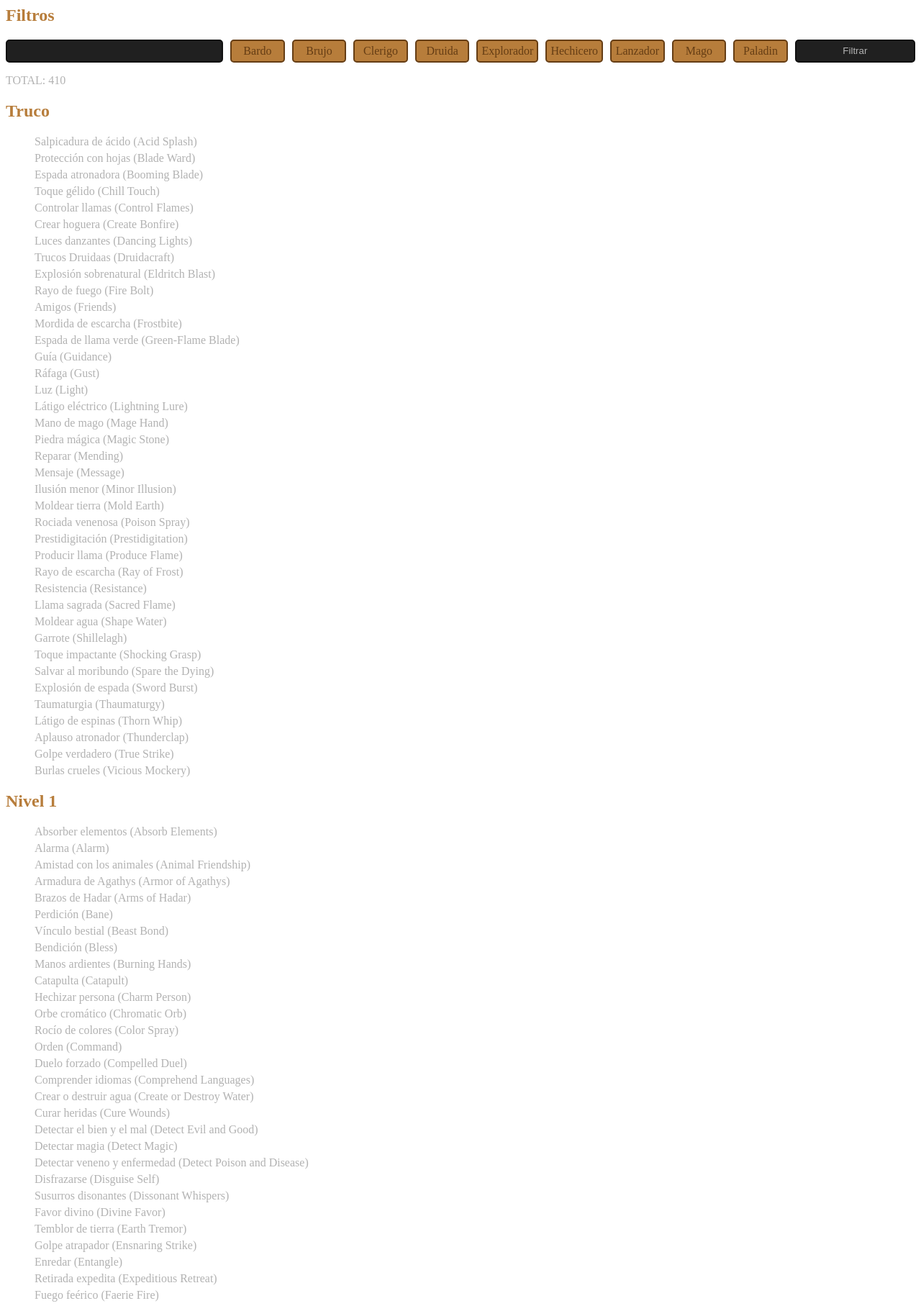
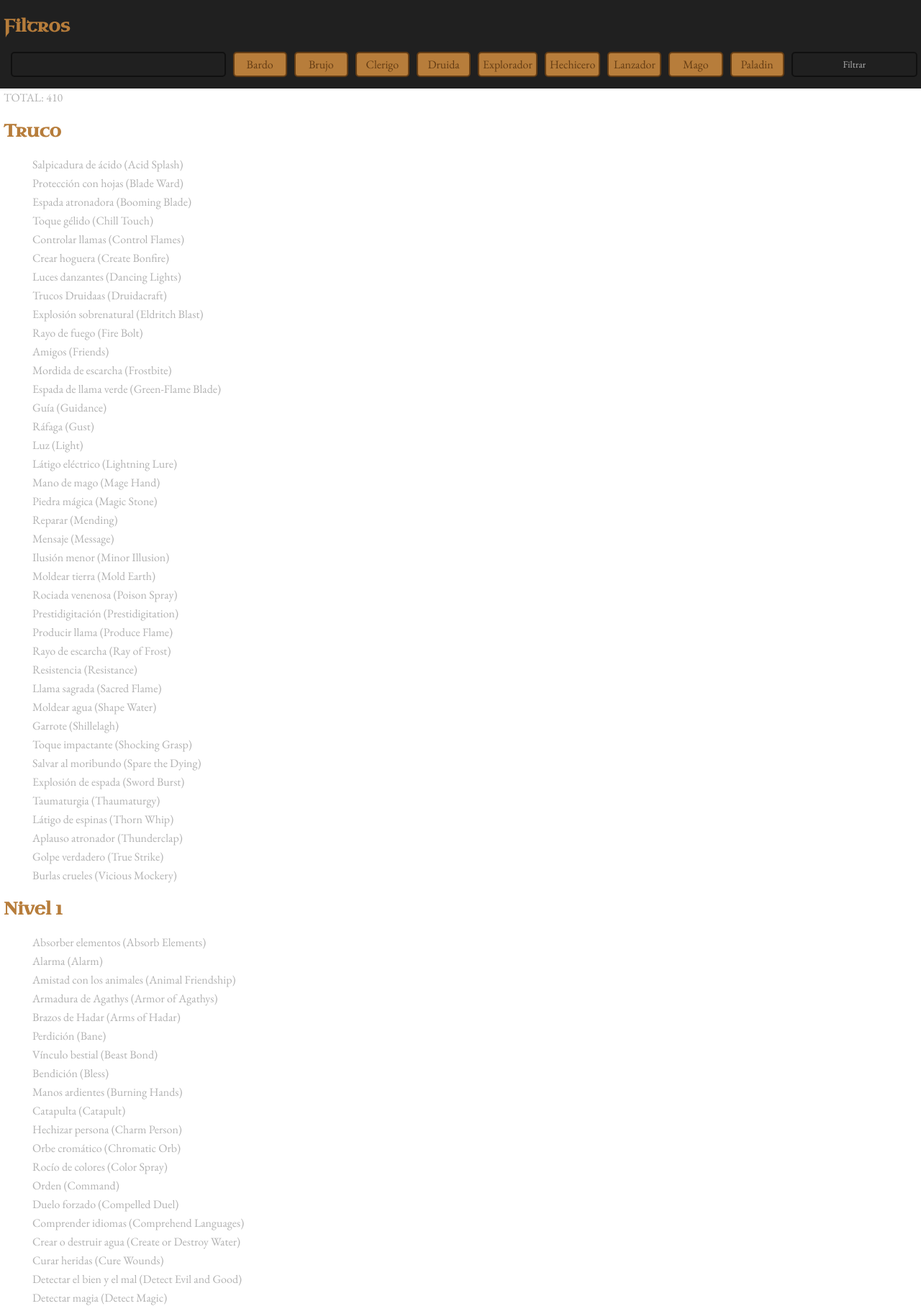
Before and after one commit to Pablohr11/DeepRol, a PHP site: page /sections/allSpells.php in a window 1280 px wide. Shown: the top 1815 px of the page at 72% size. Run offline with PHP 8.4, Linux system fonts and the light colour scheme; data comes from the database, SQL or seed files in the repository; data that the repository does not hold is empty.

Commit message:
mas mas mas

```diff
--- a/sections/allSpells.php
+++ b/sections/allSpells.php
@@ -48,8 +48,10 @@ if (isset($_GET["id_char"])) {
 ?>
 
 <link rel="stylesheet" href="../styles/allSpells.css">
+<link rel="stylesheet" href="../styles/index.css">
 
 <div id="allSpellsContainer">
+    <div class="stickyDiv">
         <h2>Filtros</h2>
         <form id="filtros" method="get">
             <?php if (isset($charId)) { ?>
@@ -86,7 +88,8 @@ if (isset($_GET["id_char"])) {
             </div>
             <input type="submit" value="Filtrar" name="submit">
         </form>
-    <span class="spell">TOTAL: <?= count($spells) ?></span>
+    </div>
+    <span class="spell first" id="firstSpell">TOTAL: <?= count($spells) ?></span>
     <dl>
         <dt>
             <?php if (isset($currentLevel)) { ?>
@@ -96,14 +99,16 @@ if (isset($_GET["id_char"])) {
         <?php foreach ($spells as $key => $spell) {
             if ($spell["level"] == $currentLevel) { ?>
             <dd>
+                <?php if (isset($charId)) { ?>
                     <a href="spell.php?id_spell=<?=$spell["id_spell"]?>&charId=<?=$charId?>&prevPath=<?=$prevPathParameters?>" class="spell"><?=$spell["name"]?></a>
-                <?php if (isset($charId)) { ?>
                     <?php if (in_array( $spell["id_spell"], $spellList)) { ?>
                         <span class="addSpell" >✓</span>
                     <?php } else { ?>
                         <a href="addSpell.php?id_spell=<?=$spell["id_spell"]?>&charId=<?=$charId?>&prevPath=<?=$prevPathParameters?>"  class="addSpell"> + </a>
                     <?php } ?>
-                <?php } ?>
+                <?php } else { ?>
+                    <a href="spell.php?id_spell=<?=$spell["id_spell"]?>&prevPath=<?=$prevPathParameters?>" class="spell"><?=$spell["name"]?></a>
+                <?php }  ?>
             </dd>
             <?php } else {?>
                 <?php $currentLevel = $spell["level"] ?>
--- a/sections/personajes.php
+++ b/sections/personajes.php
@@ -29,7 +29,7 @@
 		<?php foreach ($chars as $key => $char): ?>
 			<div class="charOption" id="<?=$char["name"]?>" charId=<?=$char["id_char"] ?> onclick="showCharacter(this)" pdfName='<?=$char["pdf_path"]?>'>
 				<img src="../resources/chars/<?=$char["image_path"]?>">
-				<h2><?=$char["name"]?></h2>
+				<h2 class="charName"><?=$char["name"]?></h2>
 			</div>
 		<?php endforeach ?>
 
--- a/styles/allSpells.css
+++ b/styles/allSpells.css
@@ -1,3 +1,11 @@
+body {
+    margin: 0;
+}
+
+#allSpellsContainer {
+    padding-top: 125px;
+}
+
 #allSpellsContainer h1, #allSpellsContainer h2, #allSpellsContainer h3  {
     color: #b77d3b;
 }
@@ -22,6 +30,7 @@ dd {
 #filtros {
     display: grid;
     grid-template-columns: auto auto auto;
+    padding: 0 10px;
 }
 
 input[type="text"], input[type="submit"] {
@@ -84,3 +93,24 @@ span.addSpell {
 input[type="submit"] {
     cursor: pointer;
 }
+
+.stickyDiv {
+    width: 100%;
+    position: fixed;
+    top: 0px;
+    background-color: #202020;
+    margin: 0;
+    padding: 0 5px;
+}
+
+.allSpellsContainer .spell.first {
+    margin-top: 200px;
+}
+
+.span.spell.first, dl {
+    margin: 0 5px;
+}
+
+#firstSpell {
+    margin: 0 5px;
+}
--- a/styles/index.css
+++ b/styles/index.css
@@ -1,5 +1,25 @@
+@import url('https://fonts.googleapis.com/css2?family=Cinzel:wght@400..900&display=swap');
+@import url('https://fonts.googleapis.com/css2?family=Cinzel:wght@400..900&family=Uncial+Antiqua&display=swap');
+@import url('https://fonts.googleapis.com/css2?family=Cinzel:wght@400..900&family=Merriweather:ital,opsz,wght@0,18..144,300..900;1,18..144,300..900&family=Uncial+Antiqua&display=swap');
+@import url('https://fonts.googleapis.com/css2?family=Libre+Baskerville:ital,wght@0,400;0,700;1,400&display=swap');
+@import url('https://fonts.googleapis.com/css2?family=EB+Garamond:ital,wght@0,400..800;1,400..800&display=swap');
+
+
 body {
     margin: 0;
+}
+
+* {
+  font-family: "EB Garamond", serif;
+}
+
+h1 {
+    font-family: "Cinzel", serif;
+}
+
+h2, h3 {
+
+  font-family: "Uncial Antiqua", system-ui;
 }
 
 #content {
@@ -27,3 +47,23 @@ body {
     height: 100%;
     margin: none;
 }
+
+body {
+    --sb-track-color: #353535;
+    --sb-thumb-color: #b77d3b;
+    --sb-size: 10px;
+}
+
+body::-webkit-scrollbar {
+    width: var(--sb-size);
+}
+
+body::-webkit-scrollbar-track {
+    background: var(--sb-track-color);
+    border-radius: 2px;
+}
+
+body::-webkit-scrollbar-thumb {
+    background: var(--sb-thumb-color);
+    border-radius: 2px;
+}
```
Also changed, not shown: sections/personaje.php (+4 -3 lines), styles/char.css (+40 -8 lines), resources/logos/Deeprol Icon.jpg (added), resources/logos/logo_no_bg.png, styles/personajes.css (line endings or trailing spaces). Lines whose indentation alone changed are shown as unchanged.
